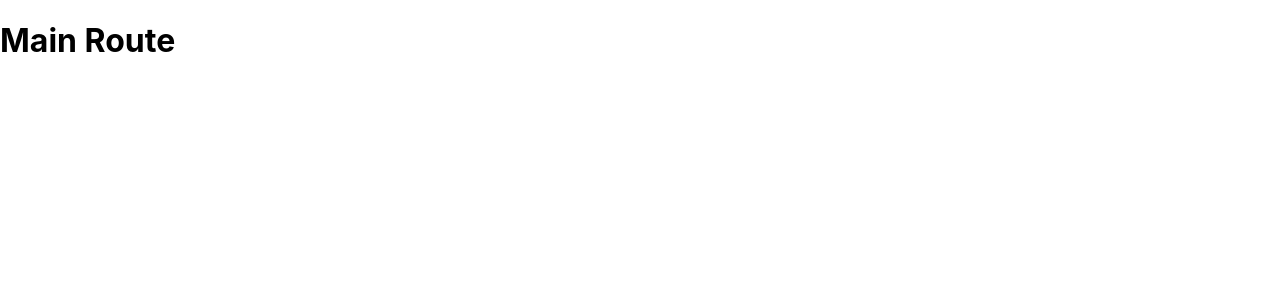
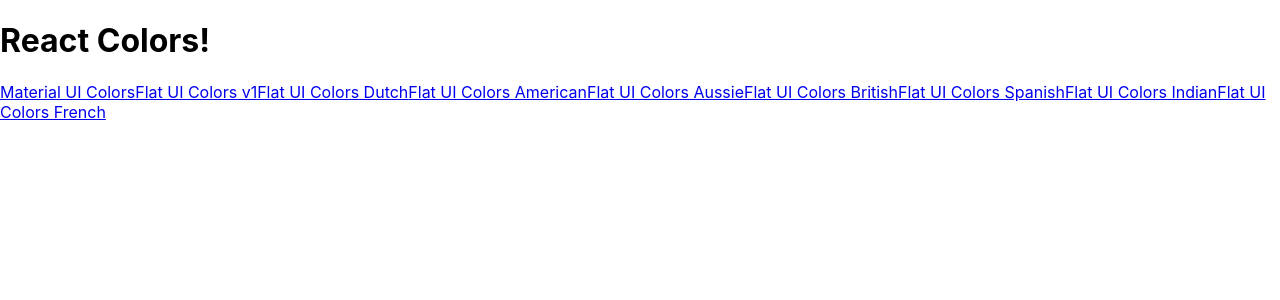
Before and after one commit to josewhitetower/color-app, a React (Create React App) app: page / in a window 1280 px wide. Shown: the top 300 px of the page. Built offline with nearby package versions, Linux system fonts and the light colour scheme.

Commit message:
added palette list and links

```diff
--- a/src/App.js
+++ b/src/App.js
@@ -1,6 +1,7 @@
 import React from 'react';
 import {Switch, Route} from 'react-router-dom'
 import Palette from './components/Palette';
+import PaleteList from './components/PaletteList'
 import seedColors from './seedColors'
 import {generatePalette} from './helpers/colorHelpers'
 
@@ -13,7 +14,7 @@ function App() {
   return (
     <div className="App">
       <Switch>
-        <Route exact path="/" render={() => <h1>Main Route</h1>}/>
+        <Route exact path="/" render={() => <PaleteList palettes={seedColors}/>}/>
         <Route exact path="/palette/:id" render={(routeProps)=> <Palette palette={generatePalette(findPalett(routeProps.match.params.id))}/>}/>
       </Switch>
     </div>
--- a/src/components/Navbar.js
+++ b/src/components/Navbar.js
@@ -4,6 +4,8 @@ import MenuItem from "@material-ui/core/MenuItem";
 import Snackbar from "@material-ui/core/Snackbar";
 import IconButton from "@material-ui/core/IconButton";
 import CloseIcon from "@material-ui/icons/Close";
+import {Link} from 'react-router-dom'
+
 
 import Slider from "rc-slider";
 import "rc-slider/assets/index.css";
@@ -28,7 +30,7 @@ class Navbar extends Component {
     return (
       <header className='Navbar'>
         <div className='logo'>
-          <a href='#'>reactcolorpicker</a>
+          <Link to='/'>reactcolorpicker</Link>
         </div>
         <div className='slider-container'>
           <span>Level: {level}</span>
--- /dev/null
+++ b/src/components/PaletteList.js
@@ -0,0 +1,14 @@
+import React, { Component } from 'react'
+import {Link} from 'react-router-dom'
+
+export default class PaletteList extends Component {
+    render() {
+        const {palettes} = this.props
+        return (
+            <div>
+                <h1>React Colors!</h1>
+                {palettes.map(palette => <Link to={`/palette/${palette.id}`} key={palette.id}>{palette.paletteName}</Link>)}
+            </div>
+        )
+    }
+}
```
